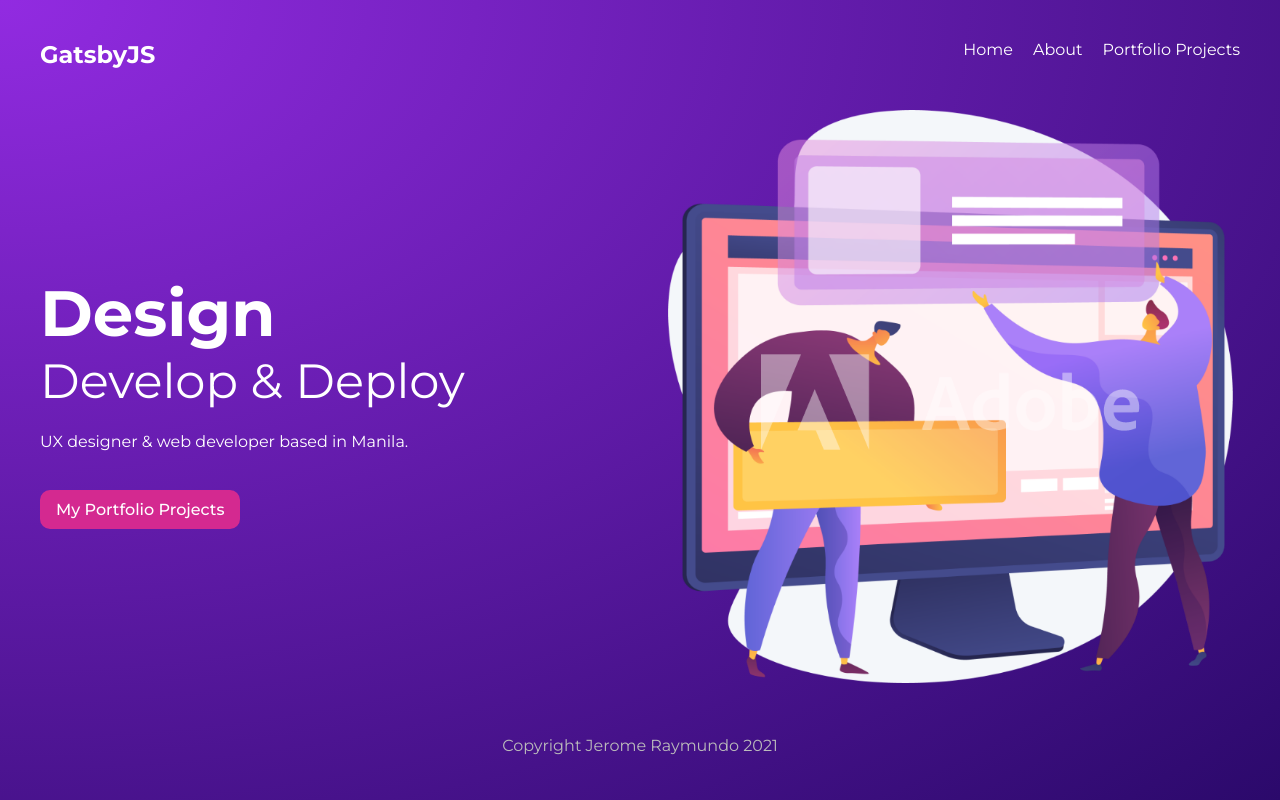
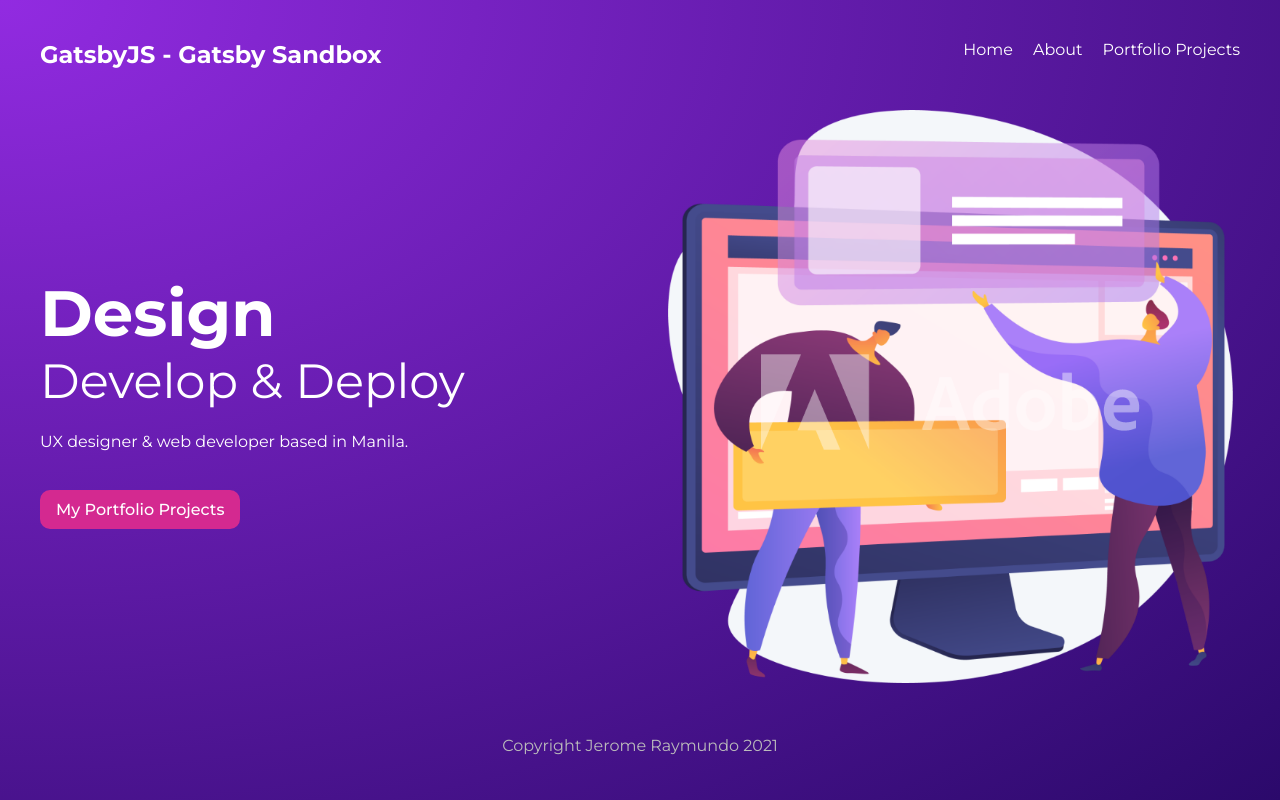
Before and after one commit to jrraymundo/gatsby-sandbox, a Gatsby site: page / in a window 1280 px wide. Built offline with nearby package versions, Linux system fonts and the light colour scheme; Gatsby itself is replaced by a stand-in of ours.

Commit message:
Add static queries

```diff
--- a/src/components/Navbar.js
+++ b/src/components/Navbar.js
@@ -1,10 +1,24 @@
 import React from 'react'
-import { Link } from 'gatsby'
+import { Link, graphql, useStaticQuery } from 'gatsby'
 
 export default function Navbar() {
+    const data = useStaticQuery(graphql`
+        query SiteInfo {
+            site {
+                siteMetadata {
+                    description
+                    title
+                }
+            }
+        }
+    `)
+
+    const { site } = data
+    console.log(site.siteMetadata.title, site.siteMetadata.description)
+
     return (
         <nav>
-            <h1>GatsbyJS</h1>
+            <h1>GatsbyJS - {site.siteMetadata.title}</h1>
             <div className="links">
                 <Link to="/">Home</Link>
                 <Link to="/about-us">About</Link>
--- a/src/pages/index.js
+++ b/src/pages/index.js
@@ -35,7 +35,7 @@ export default function Home(props) {
 // Calling graphql must use backticks or 'template literals' which should wrap the actual query to be exported
 // If the query is successful the data queried is returned and can be accessed via the component's props.data
 export const query = graphql`
-  query SiteInfo {
+  {
     site {
       siteMetadata {
         description
```
